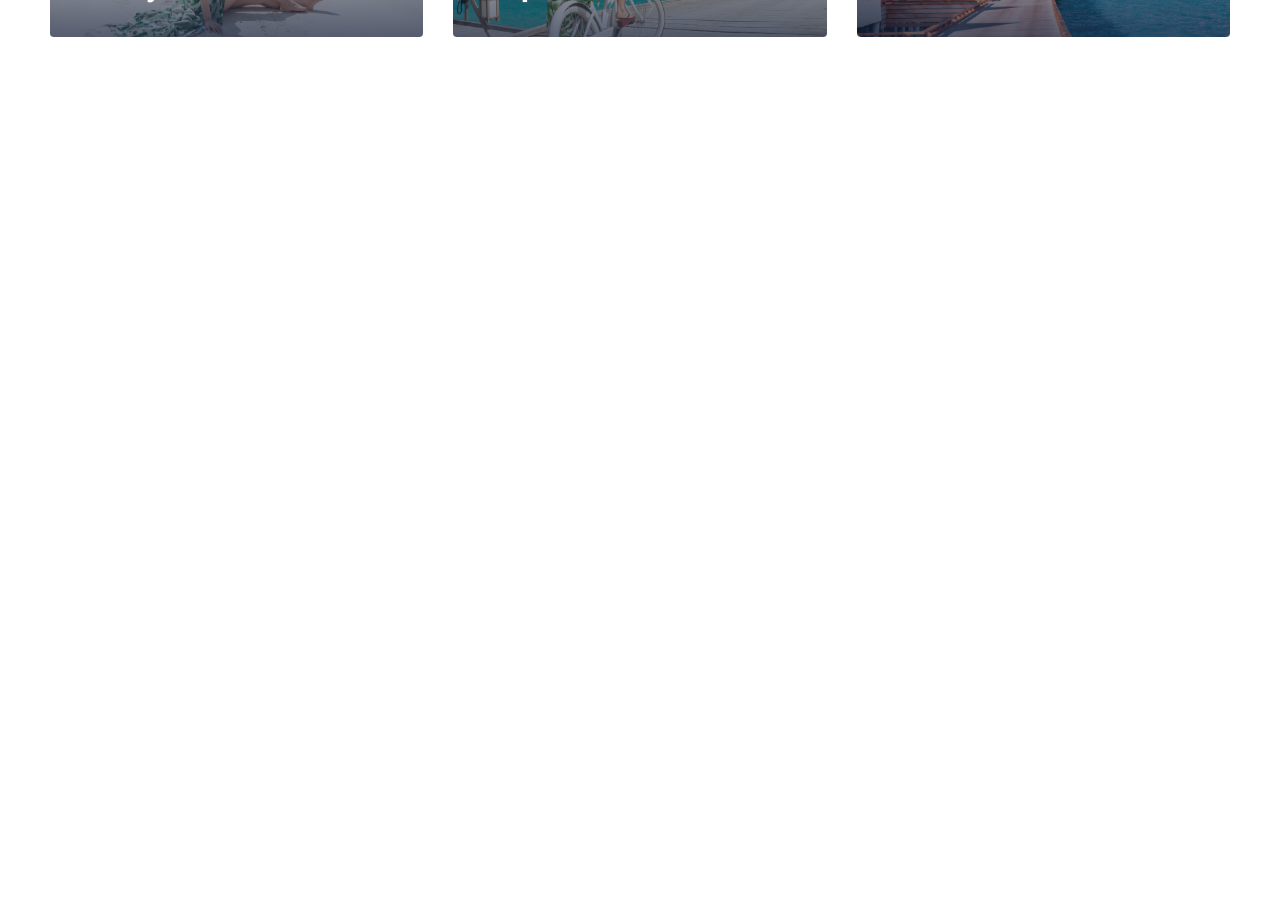
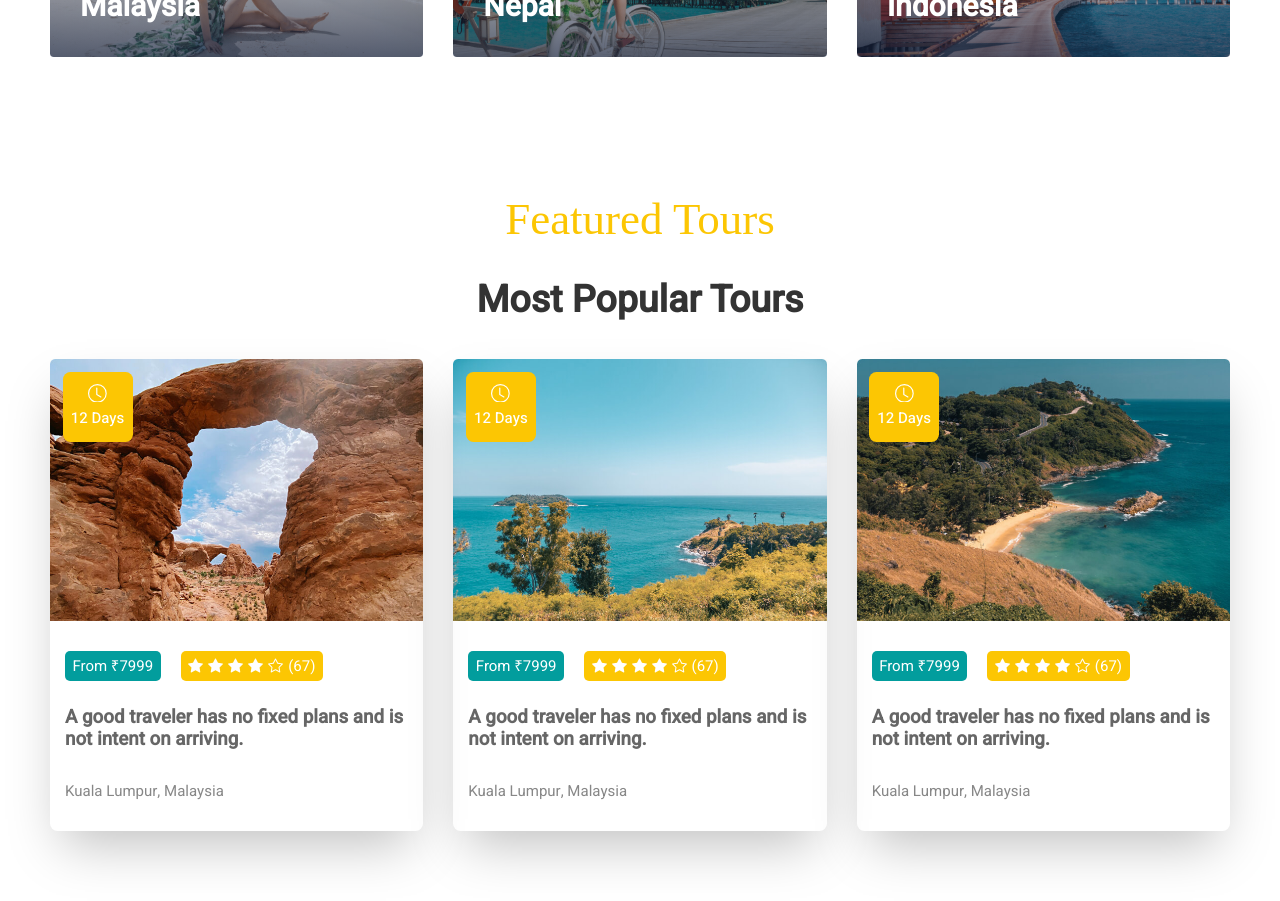
Before and after one commit to adnan25042001/wonder-mania, a React (Vite) app: page / in a window 1280 px wide. Shown: the part 1820-2721 px from the top of the page. Before the commit the page ends 1907 px from the top, so only its background shows below. Built offline with nearby package versions, Linux system fonts and the light colour scheme; a web font is replaced by a local one.

Commit message:
added popular section

```diff
--- a/src/App.jsx
+++ b/src/App.jsx
@@ -2,13 +2,15 @@ import React from "react";
 import Navbar from "./components/Navbar/Navbar";
 import Home from "./components/Home";
 import Destinations from "./components/Destinations";
+import Popular from "./components/Popular";
 
 const App = () => {
     return (
         <div>
             <Navbar />
             <Home />
-            <Destinations/>
+            <Destinations />
+            <Popular />
         </div>
     );
 };
--- a/src/assets/data.js
+++ b/src/assets/data.js
@@ -1,8 +1,8 @@
 export const navlinks = [
     "Home",
+    "Destinations",
     "About Us",
     "Tours",
-    "Destinations",
     "Blog",
     "Contact Us",
 ];
--- a/src/components/Destinations.jsx
+++ b/src/components/Destinations.jsx
@@ -7,7 +7,7 @@ import d5 from "../assets/images/destination-5.jpg";
 
 const Destinations = () => {
     return (
-        <div className="container px-4 py-20 m-auto" id="destinations">
+        <div className="container px-4 py-28 m-auto" id="destinations">
             <p className="text-7xl font-f text-mikadoYellow text-center">
                 Destinations
             </p>
--- /dev/null
+++ b/src/components/Popular.jsx
@@ -0,0 +1,135 @@
+import React from "react";
+import p1 from "../assets/images/popular-1.jpg";
+import p2 from "../assets/images/popular-2.jpg";
+import p3 from "../assets/images/popular-3.jpg";
+import { BsClock, BsStar, BsStarFill } from "react-icons/bs";
+
+const Popular = () => {
+    return (
+        <div className="container px-4 py-28 m-auto">
+            <p className="text-7xl font-f text-mikadoYellow text-center">
+                Featured Tours
+            </p>
+
+            <h2 className="text-6xl font-bold text-jet text-center my-16">
+                Most Popular Tours
+            </h2>
+
+            <div className="grid grid-cols-1 sm:grid-cols-2 md:grid-cols-3 gap-12">
+                <div className="rounded-xl shadow-2xl">
+                    <div className="relative">
+                        <a href="#">
+                            <img src={p1} alt="" />
+                        </a>
+                        <span className="absolute top-5 left-5 flex items-center justify-center bg-mikadoYellow z-10 flex-col h-28 w-28 rounded-xl gap-2 ">
+                            <BsClock className="text-white font-bold text-3xl" />
+                            <div className="text-[1.5rem] font-medium text-white">
+                                12 Days
+                            </div>
+                        </span>
+                    </div>
+                    <div className="px-6 my-12">
+                        <div className="flex gap-8 mb-10">
+                            <div className="px-3 py-2 rounded-lg bg-viridianGreen text-2xl text-white items-center">
+                                From &#8377;7999
+                            </div>
+                            <div className="flex gap-2 px-3 py-2 rounded-lg bg-mikadoYellow text-2xl text-white items-center">
+                                <BsStarFill />
+                                <BsStarFill />
+                                <BsStarFill />
+                                <BsStarFill />
+                                <BsStar />
+                                <p>(67)</p>
+                            </div>
+                        </div>
+                        <h3 className="text-3xl text-graniteGray hover:text-viridianGreen font-bold mb-12">
+                            <a href="#">
+                                A good traveler has no fixed plans and is not
+                                intent on arriving.
+                            </a>
+                        </h3>
+                        <p className="text-2xl text-battleshipGray">
+                            Kuala Lumpur, Malaysia
+                        </p>
+                    </div>
+                </div>
+                <div className="rounded-xl shadow-2xl">
+                    <div className="relative">
+                        <a href="#">
+                            <img src={p2} alt="" />
+                        </a>
+                        <span className="absolute top-5 left-5 flex items-center justify-center bg-mikadoYellow z-10 flex-col h-28 w-28 rounded-xl gap-2 ">
+                            <BsClock className="text-white font-bold text-3xl" />
+                            <div className="text-[1.5rem] font-medium text-white">
+                                12 Days
+                            </div>
+                        </span>
+                    </div>
+                    <div className="px-6 my-12">
+                        <div className="flex gap-8 mb-10">
+                            <div className="px-3 py-2 rounded-lg bg-viridianGreen text-2xl text-white items-center">
+                                From &#8377;7999
+                            </div>
+                            <div className="flex gap-2 px-3 py-2 rounded-lg bg-mikadoYellow text-2xl text-white items-center">
+                                <BsStarFill />
+                                <BsStarFill />
+                                <BsStarFill />
+                                <BsStarFill />
+                                <BsStar />
+                                <p>(67)</p>
+                            </div>
+                        </div>
+                        <h3 className="text-3xl text-graniteGray hover:text-viridianGreen font-bold mb-12">
+                            <a href="#">
+                                A good traveler has no fixed plans and is not
+                                intent on arriving.
+                            </a>
+                        </h3>
+                        <p className="text-2xl text-battleshipGray">
+                            Kuala Lumpur, Malaysia
+                        </p>
+                    </div>
+                </div>
+                <div className="rounded-xl shadow-2xl">
+                    <div className="relative">
+                        <a href="#">
+                            <img src={p3} alt="" />
+                        </a>
+                        <span className="absolute top-5 left-5 flex items-center justify-center bg-mikadoYellow z-10 flex-col h-28 w-28 rounded-xl gap-2 ">
+                            <BsClock className="text-white font-bold text-3xl" />
+                            <div className="text-[1.5rem] font-medium text-white">
+                                12 Days
+                            </div>
+                        </span>
+                    </div>
+                    <div className="px-6 my-12">
+                        <div className="flex gap-8 mb-10">
+                            <div className="px-3 py-2 rounded-lg bg-viridianGreen text-2xl text-white items-center">
+                                From &#8377;7999
+                            </div>
+                            <div className="flex gap-2 px-3 py-2 rounded-lg bg-mikadoYellow text-2xl text-white items-center">
+                                <BsStarFill />
+                                <BsStarFill />
+                                <BsStarFill />
+                                <BsStarFill />
+                                <BsStar />
+                                <p>(67)</p>
+                            </div>
+                        </div>
+                        <h3 className="text-3xl text-graniteGray hover:text-viridianGreen font-bold mb-12">
+                            <a href="#">
+                                A good traveler has no fixed plans and is not
+                                intent on arriving.
+                            </a>
+                        </h3>
+                        <p className="text-2xl text-battleshipGray">
+                            Kuala Lumpur, Malaysia
+                        </p>
+                    </div>
+                </div>
+            </div>
+        </div>
+    );
+};
+
+export default Popular;
```
